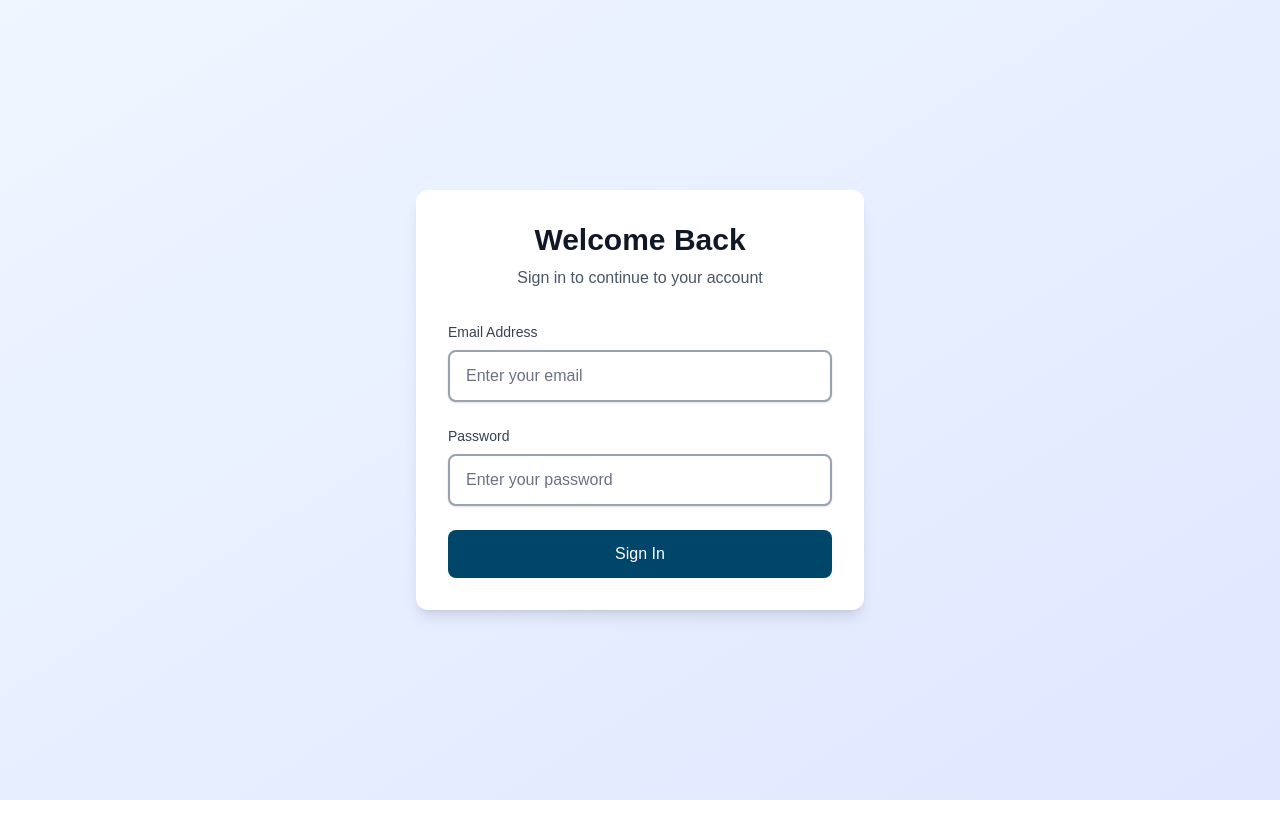
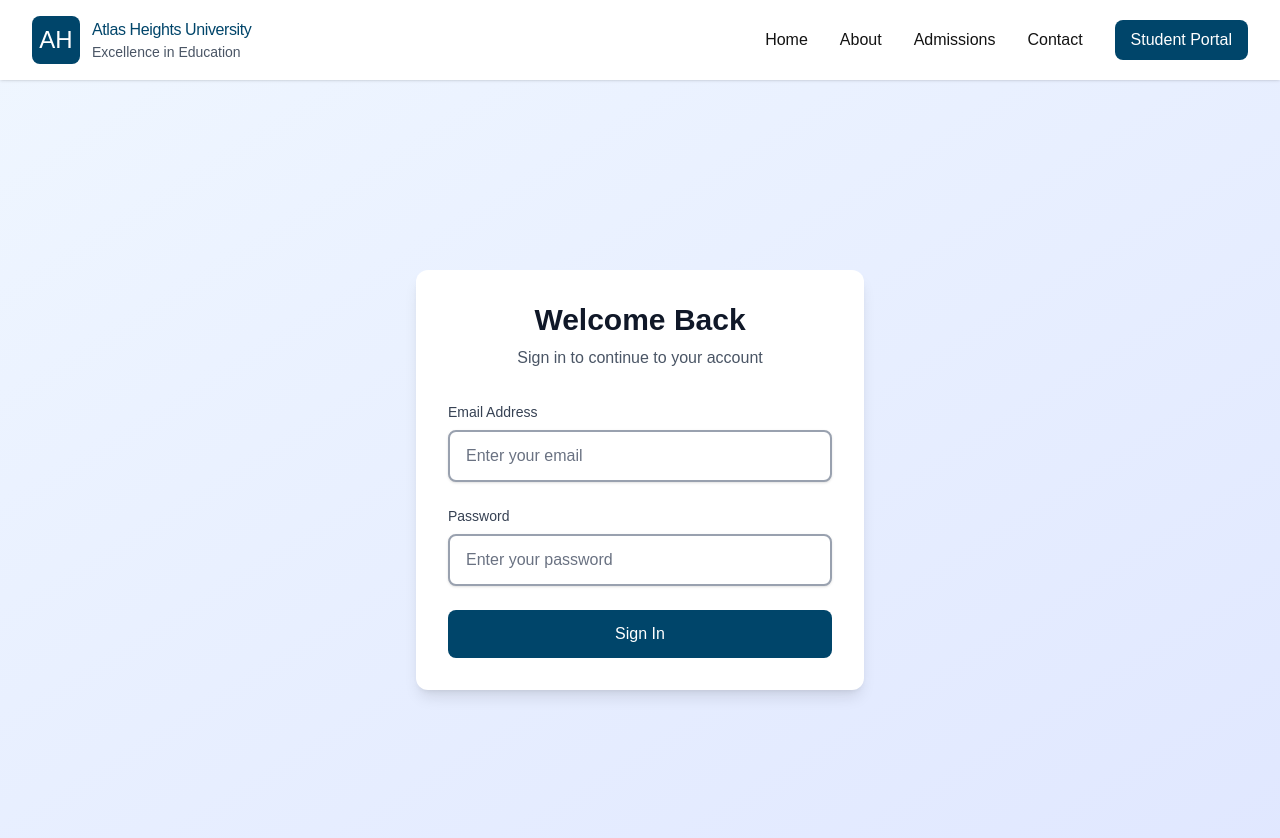
Before and after one commit to ahmadhasnain0/ai-chatbot-frontend, a Next.js app: page / in a window 1280 px wide. Shown: the top 838 px of the page. Before the commit the page ends 800 px from the top, so only its background shows below. Built offline with nearby package versions, Linux system fonts and the light colour scheme; no server answers.

Commit message:
login-header, cursor

```diff
--- a/app/globals.css
+++ b/app/globals.css
@@ -29,6 +29,7 @@ body {
 }
 .primary-color {
   background: var(--primary);
+  cursor: pointer;
 }
 .primary-color:hover {
   background: var(--primary-hover);
--- a/app/page.jsx
+++ b/app/page.jsx
@@ -1,9 +1,15 @@
 import LoginForm from '@/src/component/LoginForm';
+import {Header} from '@/src/component/home/Header';
 
 export default function login() {
   return (
+
+    <>
+          <Header />
     <div className="min-h-screen flex items-center justify-center bg-gradient-to-br from-blue-50 to-indigo-100 px-4">
          <LoginForm />
        </div>
+    </>
+
   );
 }
--- a/src/component/LoginForm.jsx
+++ b/src/component/LoginForm.jsx
@@ -3,6 +3,7 @@ import React from 'react';
 import { useFormik } from 'formik';
 import InputField from './InputField';
 import PrimaryButton from './PrimaryButton';
+import {Header} from './home/Header';
 import { loginUser,logoutUser } from '../services/authService';
 import { useRouter } from 'next/navigation';
 import { loginSchema } from '../validation/index';
@@ -60,6 +61,8 @@ export default function LoginForm() {
     //     }, []);
 
   return (
+    <>
+
     <div className="w-full max-w-md bg-white rounded-xl shadow-lg p-8">
       <div className="text-center mb-8">
         <h1 className="text-3xl font-bold text-gray-900 mb-2">Welcome Back</h1>
@@ -104,5 +107,7 @@ export default function LoginForm() {
         </PrimaryButton>
       </form>
     </div>
+    </>
+
   );
 }
--- a/src/component/home/AnnouncementsSection.jsx
+++ b/src/component/home/AnnouncementsSection.jsx
@@ -77,7 +77,7 @@ export function AnnouncementsSection() {
         <div className="md:hidden text-center mt-8">
           <a
             href="#"
-            className="inline-block px-6 py-3 border-2 border-blue-600 text-blue-600 rounded-lg hover:bg-blue-600 hover:text-white transition-colors"
+            className="inline-block px-6 py-3 border-2 border-white text-white rounded-lg hover:bg-white hover:text-black transition-colors"
           >
             View All Announcements
           </a>
--- a/src/component/home/Header.jsx
+++ b/src/component/home/Header.jsx
@@ -28,6 +28,7 @@ const handleStudentPortalClick = async () => {
       <div className="max-w-7xl mx-auto px-4 sm:px-6 lg:px-8">
         <div className="flex items-center justify-between h-20">
           {/* Logo and University Name */}
+          <Link href="/home" >
             <div className="flex items-center gap-3">
               <div className="w-12 h-12 primary-color  rounded-lg flex items-center justify-center">
                 <span className="text-white text-2xl">AH</span>
@@ -39,21 +40,22 @@ const handleStudentPortalClick = async () => {
                 <span className="text-sm text-gray-600">Excellence in Education</span>
               </div>
             </div>
+          </Link>
 
           {/* Desktop Navigation */}
           <nav className="hidden md:flex items-center gap-8">
-            <a href="#" className="primary-text-link">
+            <Link href="/home" className="primary-text-link">
               Home
-            </a>
-            <a href="#about" className="primary-text-link">
+            </Link>
+            <Link href="/home#about" className="primary-text-link">
               About
-            </a>
-            <a href="#addmisions" className="primary-text-link">
+            </Link>
+            <Link href="/home#addmisions" className="primary-text-link">
               Admissions
-            </a>
-            <a href="#contactus" className="primary-text-link">
+            </Link>
+            <Link href="/home#contactus" className="primary-text-link">
               Contact
-            </a>
+            </Link>
             <button
               onClick={handleStudentPortalClick}
               className="px-4 py-2 primary-color text-white rounded-lg text-center"
@@ -79,18 +81,18 @@ const handleStudentPortalClick = async () => {
         {/* Mobile Navigation */}
         {isMenuOpen && (
           <nav className="md:hidden pb-4 flex flex-col gap-3 absolute bg-white w-full px-10 left-0">
-            <a href="#" className="primary-text-link py-2">
+            <Link href="/home" className="primary-text-link">
               Home
-            </a>
-            <a href="#about" className="primary-text-link py-2">
+            </Link>
+            <Link href="/home#about" className="primary-text-link">
               About
-            </a>
-            <a href="#addmisions" className="primary-text-link py-2">
+            </Link>
+            <Link href="/home#addmisions" className="primary-text-link">
               Admissions
-            </a>
-            <a href="#contactus" className="primary-text-link py-2">
+            </Link>
+            <Link href="/home#contactus" className="primary-text-link">
               Contact
-            </a>
+            </Link>
             <button
               onClick={handleStudentPortalClick}
               className="px-4 py-2 primary-color text-white rounded-lg transition-colors text-center"
--- a/src/component/student-portal/AIAssistantCard.jsx
+++ b/src/component/student-portal/AIAssistantCard.jsx
@@ -1,4 +1,6 @@
 import { Bot, Sparkles, MessageCircle } from "lucide-react";
+import Link from "next/link";
+
 
 const AIAssistantCard = () => {
   const popularQuestions = ["Wi-Fi Setup", "Email Access", "Printing Issues", "Password Reset"];
@@ -42,10 +44,11 @@ const AIAssistantCard = () => {
           </p>
 
           {/* Action Button */}
-          <button className="flex items-center gap-2 bg-white text-blue-900 font-semibold px-6 py-3 rounded-lg shadow-lg hover:bg-slate-100 transition">
+
+          <Link href="/home" className="w-[200px] flex items-center gap-2 bg-white text-blue-900 font-semibold px-6 py-3 rounded-lg shadow-lg hover:bg-slate-100 transition">
             <MessageCircle className="h-5 w-5" />
             Ask AI for Help
-          </button>
+          </Link>
 
           {/* Popular Questions */}
           <div className="mt-6 pt-6 border-t border-white/30">
--- a/src/component/student-portal/PortalHeader.jsx
+++ b/src/component/student-portal/PortalHeader.jsx
@@ -5,6 +5,8 @@ import { logoutUser } from "@/src/services/authService";
 import { User, Menu, Bell, LogOut } from "lucide-react";
 import { useRouter } from "next/navigation";
 import { useState } from "react";
+import Link from "next/link";
+
 
 export default function PortalHeader() {
   const [menuOpen, setMenuOpen] = useState(false);
@@ -66,23 +68,30 @@ export default function PortalHeader() {
       <div className="max-w-7xl mx-auto px-4 sm:px-6 lg:px-8">
         <div className="flex justify-between items-center h-16">
           {/* Left: Logo and Title */}
-          <div className="flex items-center space-x-3">
-            <div className="w-12 h-12 bg-[#00456A] rounded-lg flex items-center justify-center shadow-md">
-              <span className="text-white font-bold text-lg">MEC</span>
+          <Link href="/home" >
+
+            <div className="flex items-center gap-3">
+              <div className="w-12 h-12 primary-color  rounded-lg flex items-center justify-center">
+                <span className="text-white text-2xl">AH</span>
               </div>
               <div className="hidden sm:block">
-              <h1 className="text-lg font-bold text-slate-900">Student Portal</h1>
-              <p className="text-xs text-slate-500">Academic & IT Services</p>
+                <div className="flex flex-col ">
+                  <span className="primary-text tracking-tight">
+                    Atlas Heights University
+                  </span>
+                  <span className="text-sm text-gray-600">Excellence in Education</span>
                 </div>
               </div>
 
+            </div>
+          </Link>
           {/* Center: Desktop Navigation */}
           <nav className="hidden lg:flex items-center space-x-2">
             {["Dashboard", "Services", "Resources", "Support"].map((item) => (
               <a
                 key={item}
                 href="#"
-                className="text-slate-700 hover:text-blue-600 px-3 py-2 rounded-lg font-medium transition-colors hover:bg-slate-50"
+                className="primary-text-link  px-3 py-2 rounded-lg font-medium transition-colors hover:bg-slate-50"
               >
                 {item}
               </a>
@@ -116,7 +125,7 @@ export default function PortalHeader() {
               </div>
 
               {/* Dropdown Menu */}
-              <div className="absolute right-0 mt-2 w-48 bg-white rounded-lg shadow-lg border border-slate-200 opacity-0 invisible group-hover:opacity-100 group-hover:visible transition-all duration-200 z-50">
+              <div className="absolute right-0 mt-2 w-48 bg-white rounded-lg shadow-lg border border-slate-200 opacity-0 invisible group-hover:opacity-100 group-hover:visible transition-all duration-200 z-50 overflow-hidden">
                 <div className="p-4 border-b border-slate-200">
                   <p className="text-sm font-semibold text-slate-900">
                     {user?.name || "Guest User"}
@@ -144,11 +153,12 @@ export default function PortalHeader() {
                 </a>
                 <button
                   onClick={handleLogout}
-                  className="w-full text-left px-4 py-2 text-slate-700 hover:bg-slate-50 text-sm border-t border-slate-200 flex items-center space-x-2"
+                  className="w-full text-left px-4 py-2 text-slate-700 hover:bg-slate-50 text-sm border-t border-slate-200 flex items-center space-x-2 cursor-pointer"
                 >
                   <LogOut className="w-4 h-4" />
                   <span>Sign Out</span>
                 </button>
+
               </div>
             </div>
 
@@ -171,7 +181,7 @@ export default function PortalHeader() {
               <a
                 key={item}
                 href="#"
-                className="text-slate-700 hover:text-blue-600 px-3 py-2 rounded-lg font-medium transition-colors hover:bg-slate-50"
+                className="primary-text-link  px-3 py-2 rounded-lg font-medium transition-colors hover:bg-slate-50"
               >
                 {item}
               </a>
```
Lines whose indentation alone changed are shown as unchanged.
